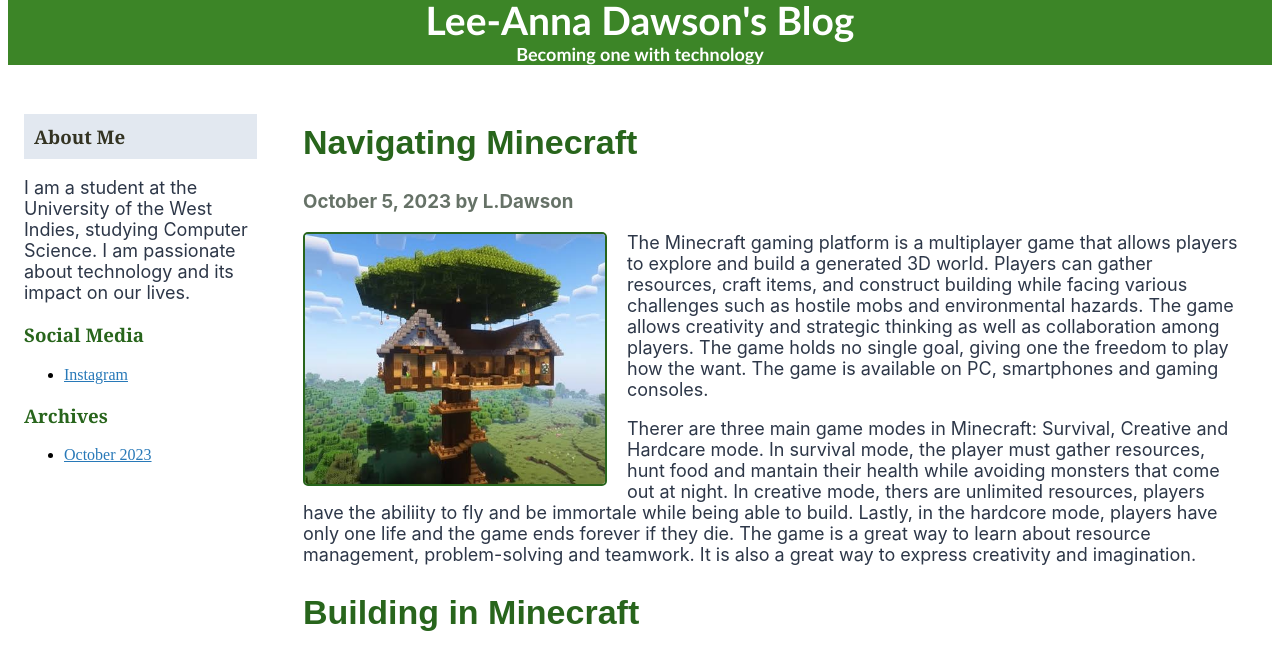
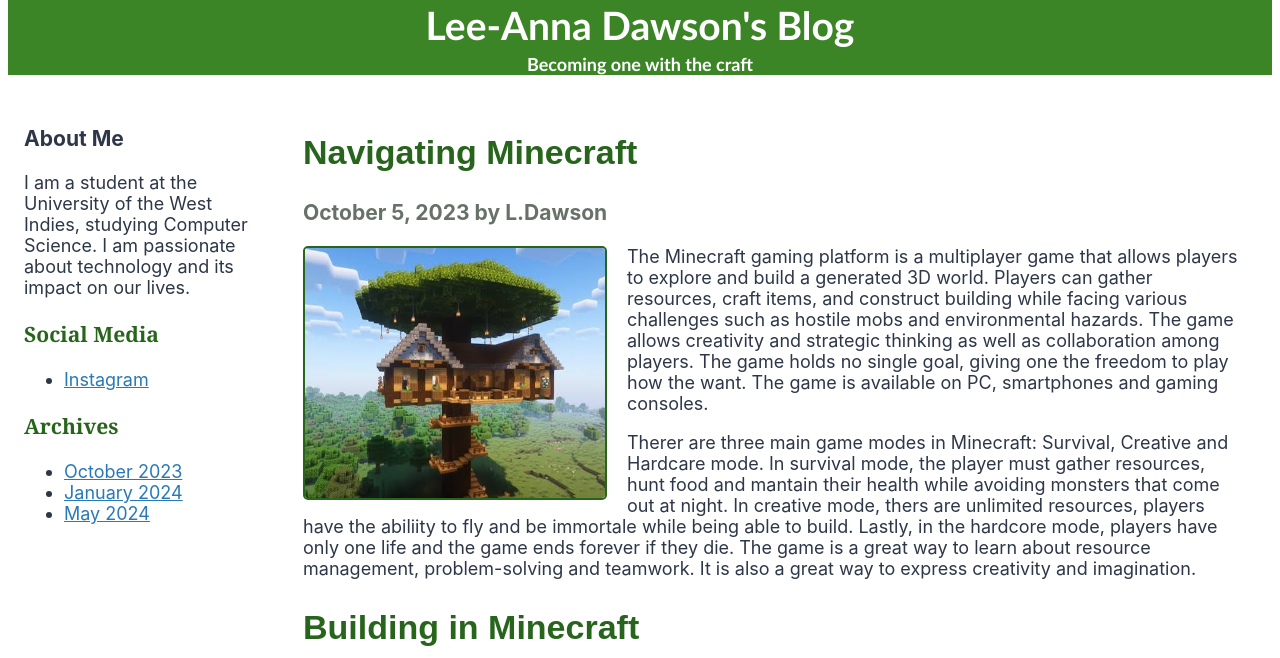
Before and after one commit to lean-005/info2180-lab2, a plain HTML site: page index.html in a window 1280 px wide. Shown: the part 141-799 px from the top of the page. Drawn offline with Linux system fonts and the light colour scheme.

Commit message:
Complete webpage

```diff
--- a/index.html
+++ b/index.html
@@ -11,7 +11,7 @@
      <header>
         <img src="IMG_3166.jpeg" alt="picture of self" width="120" height="120"/>
         <h1>Lee-Anna Dawson's Blog</h1>
-        <h3>Becoming one with technology</h3>
+        <h3>Becoming one with the craft</h3>
 
     </header>
     <aside>
@@ -24,6 +24,8 @@
         <h3>Archives</h3>
         <ul>
             <li><a href="https://blogarchives.com">October 2023</a></li>
+            <li><a href="https://blogarchives2.com">January 2024</a></li>
+            <li><a href="https://blogarchives3.com">May 2024</a></li>
         </ul>
     </aside>
 
--- a/style.css
+++ b/style.css
@@ -1,4 +1,4 @@
-<!--default styling for the webpage-->
+/*default styling for the page*/
 body{
     font-family: -apple-system, BlinkMacSystemFont, "Segoe UI", Roboto, "Helvetica Neue", Arial, "Noto Sans", sans-serif;
     font-size: 18px;
@@ -14,6 +14,7 @@
     grid-column: 1 / 3;
     grid-row: 1;
     flex-direction: column;
+    gap: 5px;
 }
 header h1{
     font-size: 39px;
@@ -29,6 +30,7 @@
     border-radius: 25%;
     border: 5px solid #e2e7e2F0;
 }
+
 main{
     grid-column: 2;
     grid-row: 2;
@@ -50,25 +52,37 @@
     color: #2D3748;
     font-family: -apple-system, BlinkMacSystemFont, "Segoe UI", Roboto, "Helvetica Neue", Arial, "Noto Sans", sans-serif;
 }
+
+/* for list in blog 2*/
+ul {
+    font-size: 18px;
+    color: #2D3748;
+    font-family: -apple-system, BlinkMacSystemFont, "Segoe UI", Roboto, "Helvetica Neue", Arial, "Noto Sans", sans-serif;
+}
 aside{
+
     grid-column: 1;
     grid-row: 2;
     padding: 30px 16px;
 }
 
-aside h3 {
+/* styling for about*/
+aside h3:first-of-type(1) {
     font-family: Georgia, 'Times New Roman', Times, serif;
-}
-aside h3:first-of-type {
     color: #333322;
     background-color: #E2E8F0;
     padding: 10px;
 
 }
+
+/*for social media and archives*/
 aside h3:nth-of-type(2),
 aside h3:nth-of-type(3){
     color: #28651C;
+    font-family: Georgia, 'Times New Roman', Times, serif;
 }
+
+/*colour for social media links and archive links*/
 aside a {
     color: #2879B8;
 }
```
